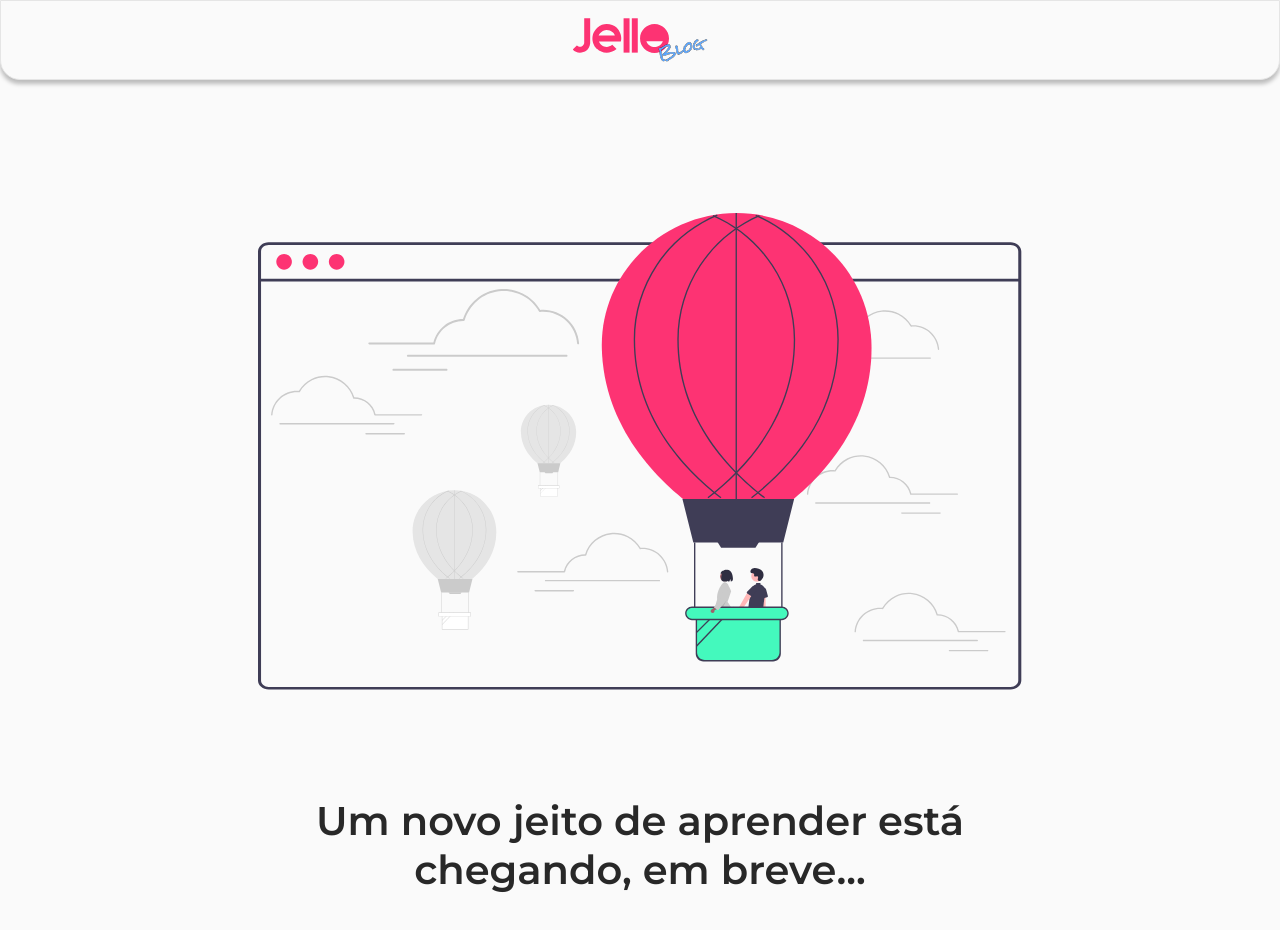
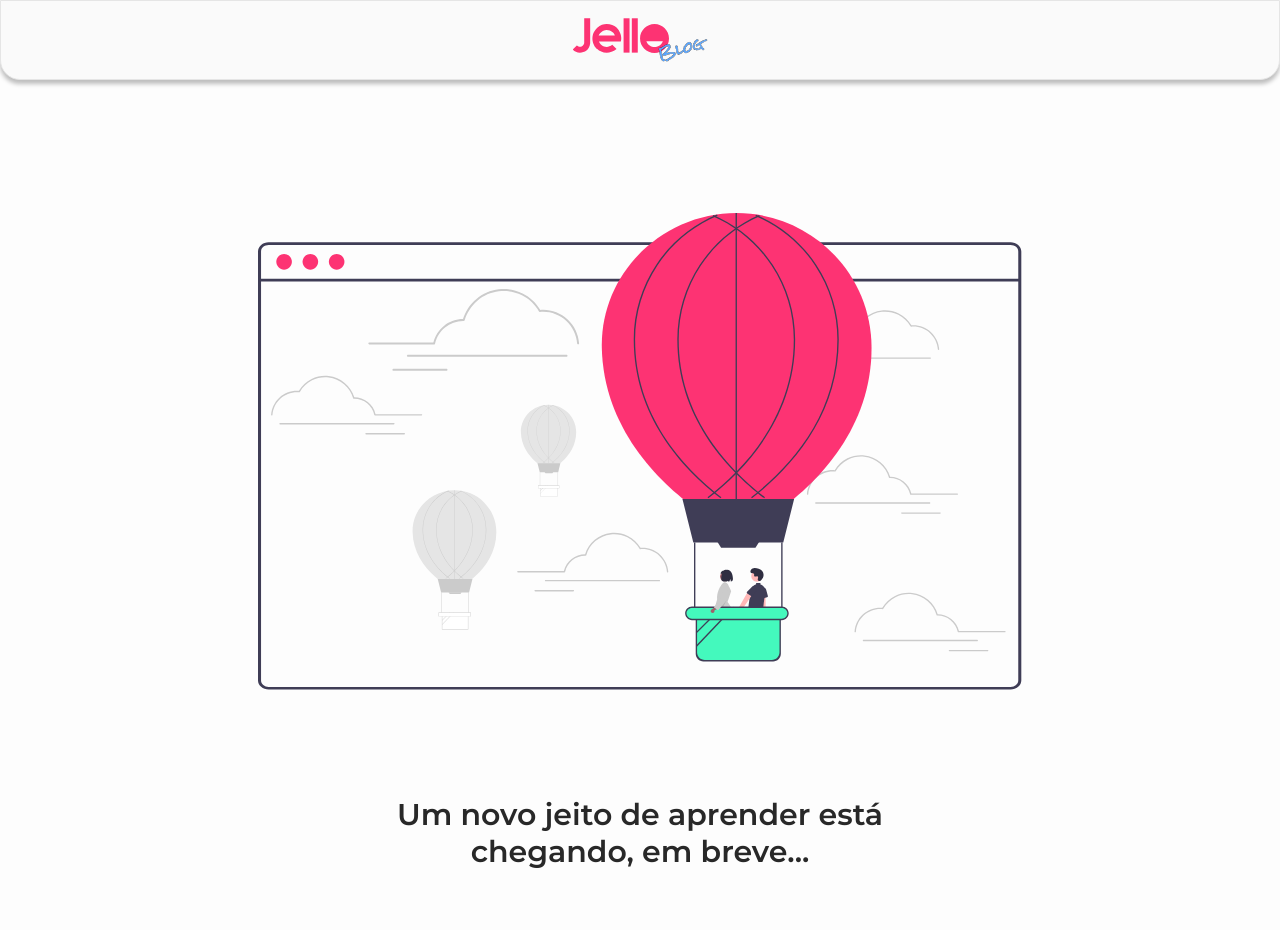
Before and after one commit to Jello-Education/jello, a React (Create React App) app: page /coming in a window 1280 px wide. Shown: the top 930 px of the page. After the commit the page ends 890 px from the top, so only its background shows below. Built offline with nearby package versions, Linux system fonts and the light colour scheme; no server answers; a web font is replaced by a local one.

Commit message:
fix: adjusting screen soon

```diff
--- a/src/screens/ComingSoon/index.jsx
+++ b/src/screens/ComingSoon/index.jsx
@@ -2,20 +2,18 @@ import React from 'react';
 
 import breve from '../../assets/svgs/em-breve.svg';
 import Header from '../../components/Header';
-import { ComingSoonContainer, Container } from './styles';
+import { ComingSoonContainer, Container, Title } from './styles';
 
 const ComingSoon = () => (
   <Container>
     <Header />
 
-    {/* <SEO title="Em breve" /> */}
-
     <ComingSoonContainer>
       <img src={breve} alt="Imagem ilustrativa para 'Em breve'" />
 
-      <h2>
+      <Title>
         Um novo jeito de aprender está <br /> chegando, em breve...
-      </h2>
+      </Title>
       {/* <NewsletterSection /> */}
     </ComingSoonContainer>
   </Container>
--- a/src/screens/ComingSoon/styles.js
+++ b/src/screens/ComingSoon/styles.js
@@ -1,10 +1,10 @@
 import styled from 'styled-components';
+
+import { MediaQuery } from '../../styles/variables';
 
 export const Container = styled.div`
   width: 100%;
-  background: #fafafa;
   align-items: center;
-  display: flex;
   justify-content: center;
 
   margin-bottom: -100px;
@@ -16,42 +16,35 @@ export const ComingSoonContainer = styled.div`
   display: flex;
   flex-direction: column;
   align-items: center;
-  max-width: 1120px;
   justify-content: center;
   align-items: center;
 
   img {
-    width: 700px;
-    height: 500px;
     width: 764px;
     height: 581px;
   }
 
-  h2 {
-    display: flex;
-    justify-content: center;
-    margin-top: 54px;
-    margin-bottom: 80px;
-
-    font-family: 'Montserrat', sans-serif;
-    font-weight: 700;
-    font-size: 2.5rem;
-    color: #282828;
-
-    text-align: center;
-  }
-
-  @media (max-width: 800px) {
-    img {
-      width: 564px;
-      height: 381px;
-    }
-  }
-
-  @media (max-width: 500px) {
+  @media ${MediaQuery.MOBILE} {
     img {
       width: 364px;
       height: 181px;
     }
   }
 `;
+
+export const Title = styled.h2`
+  justify-content: center;
+  margin-top: 54px;
+
+  font-family: 'Montserrat', sans-serif;
+  font-weight: 700;
+  font-size: 30px;
+  color: #282828;
+
+  text-align: center;
+
+  @media ${MediaQuery.MOBILE} {
+    font-size: 16px;
+    margin-top: 24px;
+  }
+`;
```
